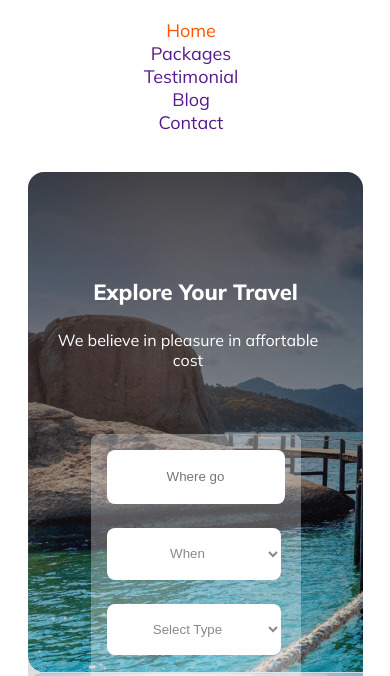
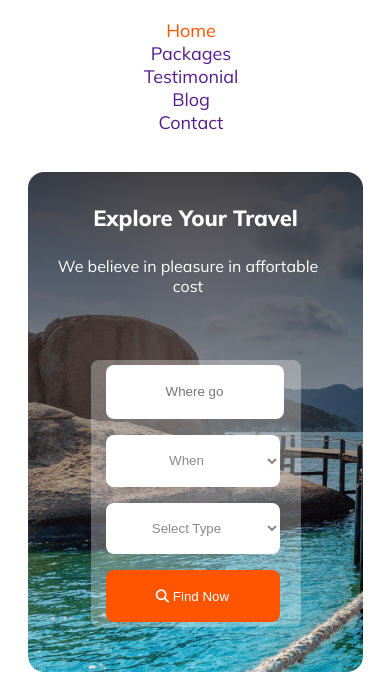
Before and after one commit to tanvirnewaz599/Lets-Explore-The-World, a plain HTML site: page index.html in a window 390 px wide. Shown: the part 159-835 px from the top of the page. Drawn offline with Linux system fonts and the light colour scheme.

Commit message:
Updated Banner

```diff
--- a/index.html
+++ b/index.html
@@ -33,23 +33,23 @@
                 <p class="des">We believe in pleasure in affortable cost</p>
             </div>
             <div class="find">
-                <div> <input class=" ic1" type="text" name="" id="" placeholder="Where go">
+                <div> <input class=" ic1 for-p" type="text" name="" id="" placeholder="Where go">
                 </div>
 
                 <div>
-                    <select class="ic" name="" id="">
+                    <select class="ic for-p " name="" id="">
                         <option value="">When</option>
                         <option value="Summer"></option>
                         <option value="Winter"></option>
                     </select>
                 </div>
                 <div>
-                    <select class="ic" name="" id="">
+                    <select class="ic for-p" name="" id="">
                         <option value="">Select Type</option>
                     </select>
                 </div>
                 <div>
-                    <button class="ic btn" type="submit"><i class="fa-solid fa-magnifying-glass"></i> Find Now
+                    <button class="ic btn for-p" type="submit"><i class="fa-solid fa-magnifying-glass"></i> Find Now
                     </button>
                 </div>
 
@@ -123,19 +123,24 @@
                 <div class="hotel">
                     <img class="sec3-image" src="Images/hotel 1.png" alt="">
                     <h3 class="sec3-title">Handpicked Hotels</h3>
-                    <p class="sec3-des">The art of hotel booking is a skill that evolves with experience and embraces the ever-changing landscape of travel. Whether you're a seasoned traveler or a novice adventurer</p>
+                    <p class="sec3-des">The art of hotel booking is a skill that evolves with experience and embraces
+                        the ever-changing landscape of travel. Whether you're a seasoned traveler or a novice adventurer
+                    </p>
                 </div>
                 <div class="service">
                     <img class="sec3-image" src="Images/map 1.png" alt="">
                     <h3 class="sec3-title">World Class Service</h3>
-                    <p class="sec3-des">The art of hotel booking is a skill that evolves with experience and embraces the ever-changing landscape of travel. Whether you're a seasoned traveler or a novice adventurer</p>
+                    <p class="sec3-des">The art of hotel booking is a skill that evolves with experience and embraces
+                        the ever-changing landscape of travel. Whether you're a seasoned traveler or a novice adventurer
+                    </p>
                 </div>
 
             </div>
             <div class="price">
                 <img class="sec3-image" src="Images/price-tag 1.png" alt="">
                 <h3 class="sec3-title">Best Price Guarantee</h3>
-                    <p class="sec3-des">The art of hotel booking is a skill that evolves with experience and embraces the ever-changing landscape of travel. Whether you're a seasoned traveler or a novice adventurer</p>
+                <p class="sec3-des">The art of hotel booking is a skill that evolves with experience and embraces the
+                    ever-changing landscape of travel. Whether you're a seasoned traveler or a novice adventurer</p>
 
             </div>
         </section>
--- a/styles/explore.css
+++ b/styles/explore.css
@@ -74,10 +74,12 @@
       text-align: center;
   }
 
-  .contentb1 {}
+  .contentb1 {
+      padding-top: 80px;
+  }
 
   .bt {
-      padding-top: 106px;
+
       color: #FFF;
       font-family: Mulish;
       font-size: 4rem;
@@ -510,7 +512,6 @@
   .last-t {
       color: #131318;
       padding-left: 10px;
-      font-family: Mulish;
       font-size: 32px;
       font-style: normal;
       font-weight: 800;
@@ -590,22 +591,38 @@
 
       .banner1 {
           width: 335px;
+          height: 483px;
+      }
+
+      .contentb1 {
+          padding-top: 0px;
+
       }
 
       .bt {
-
+          padding-top: 32px;
           font-size: 22px;
           font-weight: 800;
       }
 
       .find {
 
-          text-align: center;
+          /* text-align: center;
           font-size: 20px;
           font-weight: 800;
           flex-direction: column;
-          gap: 24px;
+          gap: 24px; */
+          padding-top: 0;
+          width: 200px;
+          padding: 5px;
+          flex-direction: column;
+          justify-content: center;
+          align-items: flex-start;
+          gap: 16px;
+      }
 
+      .for-p {
+          margin-left: 10px;
       }
 
       .navli {
@@ -683,10 +700,11 @@
       }
 
       /* sec 3 */
-      .sec3{
+      .sec3 {
           margin-top: 24px;
           margin-bottom: 0px;
       }
+
       .div2-container {
           flex-direction: column;
           gap: 24px;
@@ -804,48 +822,57 @@
           font-style: normal;
           font-weight: 800;
       }
+
       /* footer */
-      footer{
+      footer {
           margin-top: 16px;
           width: 375px;
           height: 309px;
           flex-shrink: 0;
       }
-      .footer-title-container{
+
+      .footer-title-container {
           padding-top: 33.2px;
       }
-      .title-logo1{
+
+      .title-logo1 {
           padding-top: 2px;
           width: 28.724px;
           height: 33.516px;
       }
-      .last-t{
+
+      .last-t {
           margin-top: 5px;
           font-size: 21.543px;
           font-weight: 800;
       }
-      .last-des{
+
+      .last-des {
           font-size: 14px;
           font-style: normal;
           font-weight: 400;
           max-width: 287px;
           padding-left: 44px;
       }
-      .social-logo{
+
+      .social-logo {
           margin-top: 16px;
           width: 174.322px;
           height: 24px;
           margin-left: 100px;
       }
-      .hr2{
+
+      .hr2 {
           display: none;
       }
-      .hr3{
+
+      .hr3 {
           margin-top: 24px;
           width: 335px;
           height: 1px;
       }
-      .reserved{
+
+      .reserved {
           margin-top: 24px;
           font-size: 14px;
           font-weight: 300;
```
Lines whose indentation alone changed are shown as unchanged.
